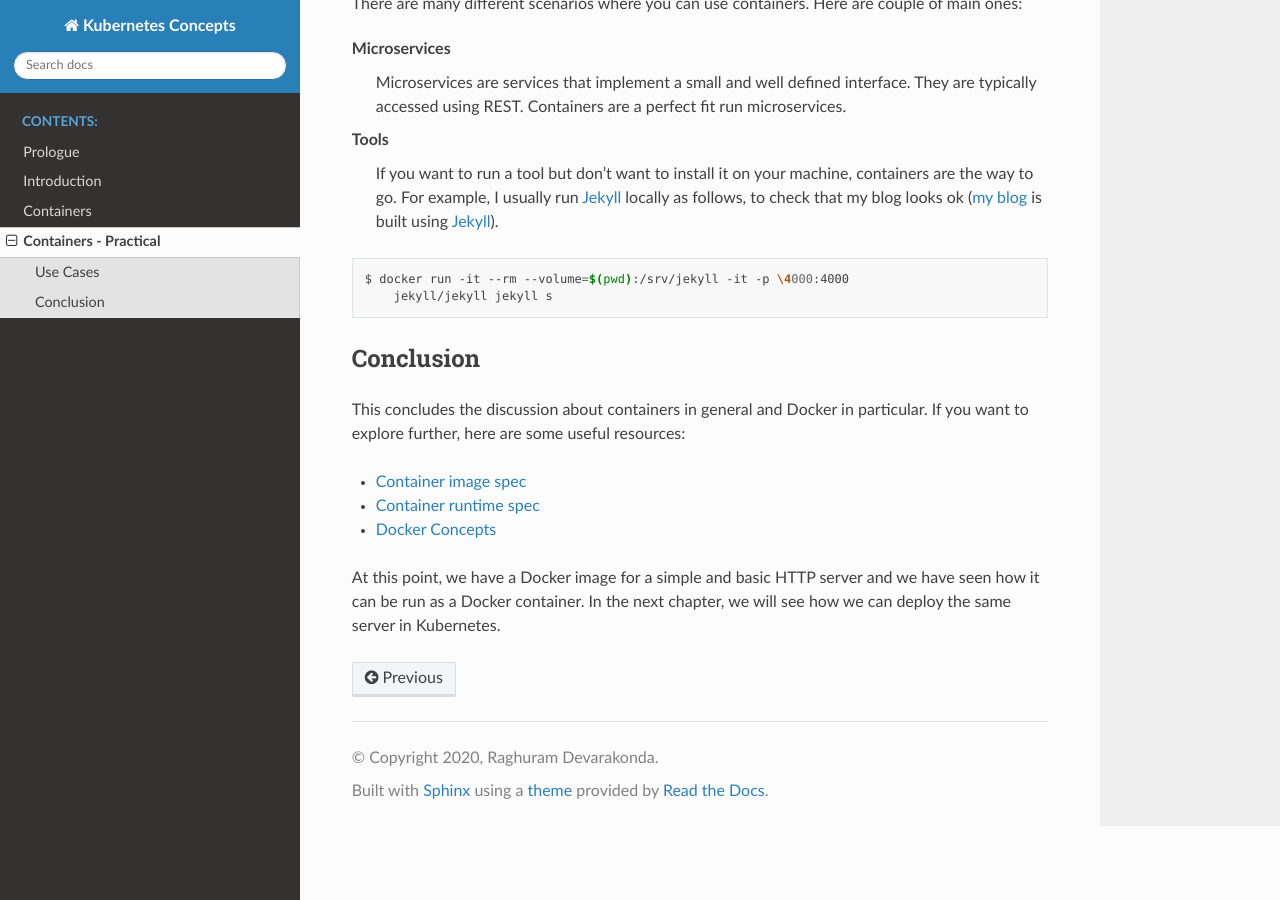
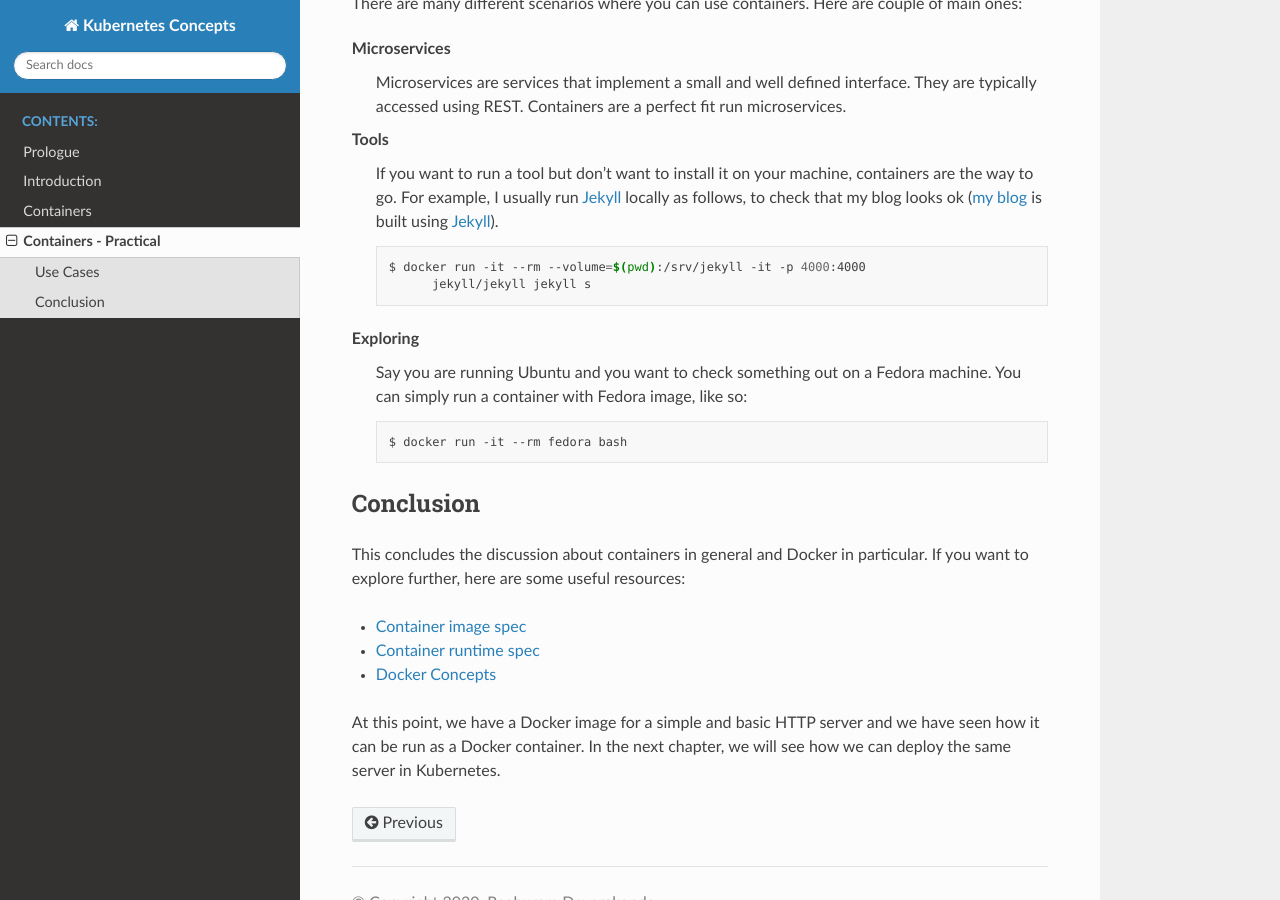
Before and after one commit to draghuram/kubeconcepts, a Sphinx documentation site: the page built from source/containers2.rst, in a window 1280 px wide and 900 px high, scrolled down 2299 px. Built offline with Sphinx 7.4.7 and the Read the Docs theme 2.0.0, drawn with Linux system fonts in a browser that asks for light colours.

Commit message:
Add a use case.

```diff
--- a/source/containers2.rst
+++ b/source/containers2.rst
@@ -131,10 +131,19 @@ Tools
     `Jekyll`_ locally as follows, to check that my blog looks ok (`my
     blog`_ is built using `Jekyll`_).
 
-.. code-block:: bash
+    .. code-block:: bash
 
-    $ docker run -it --rm --volume=$(pwd):/srv/jekyll -it -p \4000:4000
-        jekyll/jekyll jekyll s
+       $ docker run -it --rm --volume=$(pwd):/srv/jekyll -it -p 4000:4000
+             jekyll/jekyll jekyll s
+
+Exploring
+    Say you are running Ubuntu and you want to check something out on
+    a Fedora machine. You can simply run a container with Fedora
+    image, like so:
+
+    .. code-block:: bash
+
+       $ docker run -it --rm fedora bash
 
 Conclusion
 ==========
```
